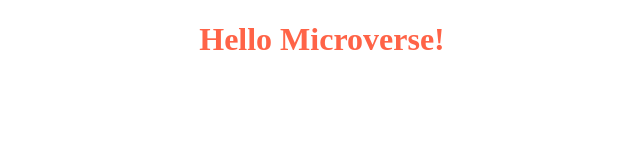
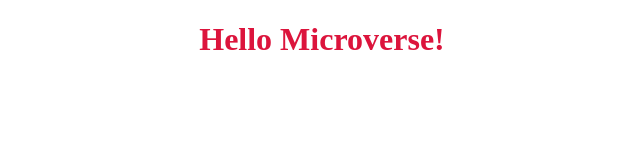
Before and after one commit to Kayonga99/Microverse-Hello-project, a plain HTML site: page index.html in a window 1280 px wide. Shown: the whole page, without its empty margins (318-958 px from the left). Drawn offline with Linux system fonts and the light colour scheme.

Commit message:
change h1 color.

```diff
--- a/style.css
+++ b/style.css
@@ -1,5 +1,5 @@
 .name {
-    color: tomato;
+    color:crimson;
 
     text-align: center;
 }
```
